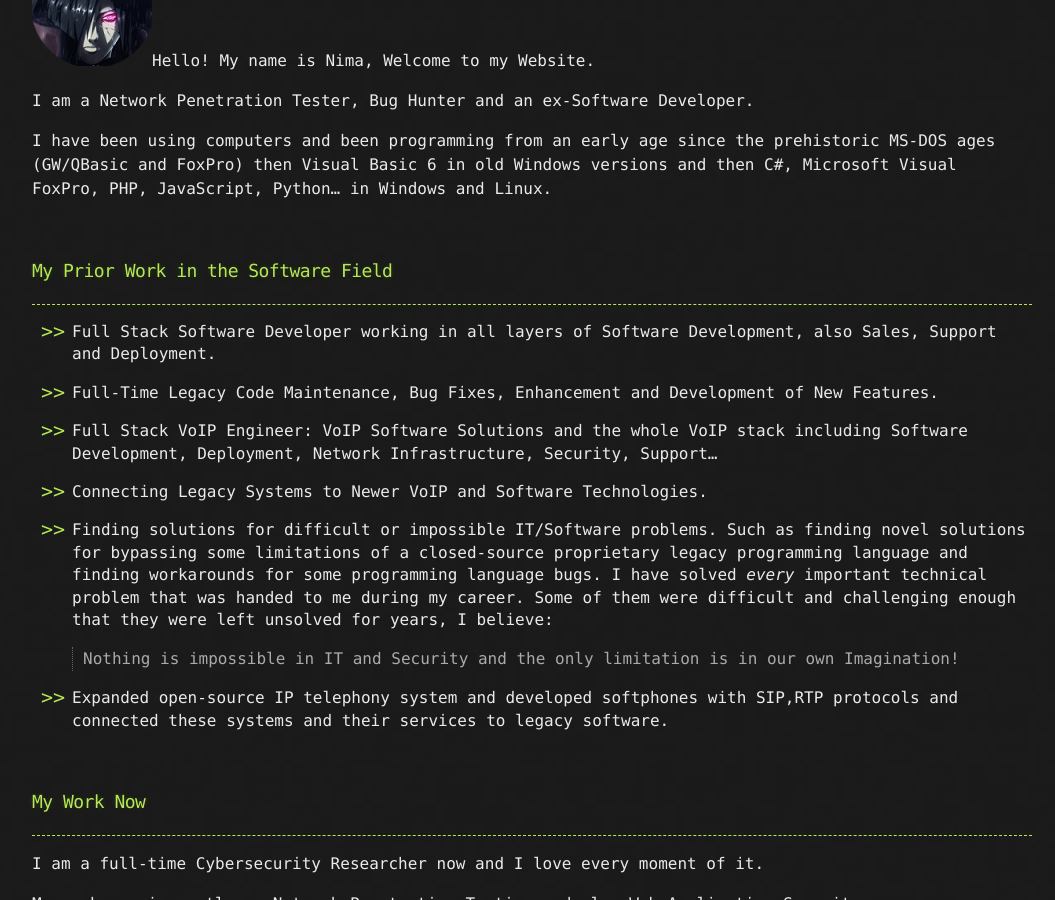
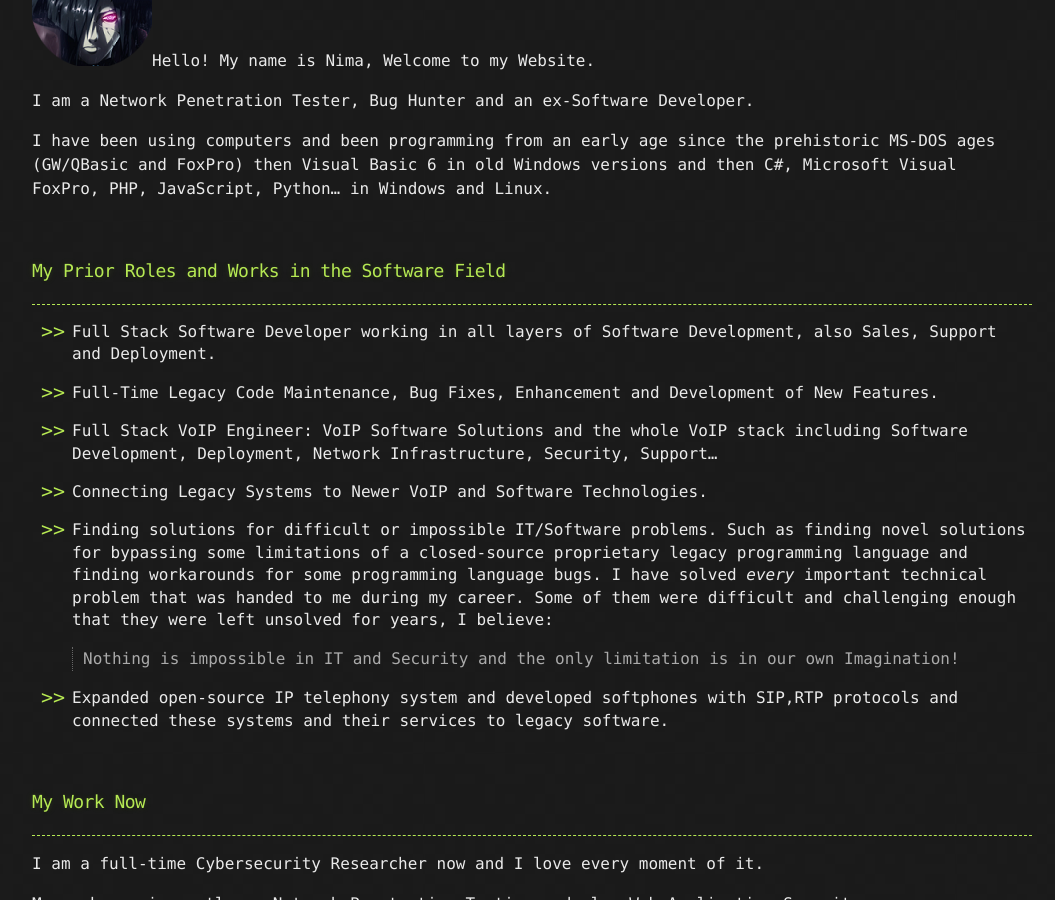
Before and after one commit to CamoCatX/camocatx.github.io, a Jekyll site: the page built from about.md, in a window 1280 px wide and 900 px high, scrolled down 311 px. Shown: the whole window, without its empty margins (108-1163 px from the left). Built offline with Jekyll 4.4.1, drawn with Linux system fonts in a browser that asks for light colours.

Commit message:
Edit about page

```diff
--- a/about.md
+++ b/about.md
@@ -16,7 +16,7 @@ I am a Network Penetration Tester, Bug Hunter and an ex-Software Developer.
 I have been using computers and been programming from an early age since the prehistoric MS-DOS ages (GW/QBasic and FoxPro) then Visual Basic 6 in old Windows versions and then C#, Microsoft Visual FoxPro, PHP, JavaScript, Python... in Windows and Linux.
 
 <br>
-### My Prior Work in the Software Field
+### My Prior Roles and Works in the Software Field
 * * *
 
 * Full Stack Software Developer working in all layers of Software Development, also Sales, Support and Deployment.
```
